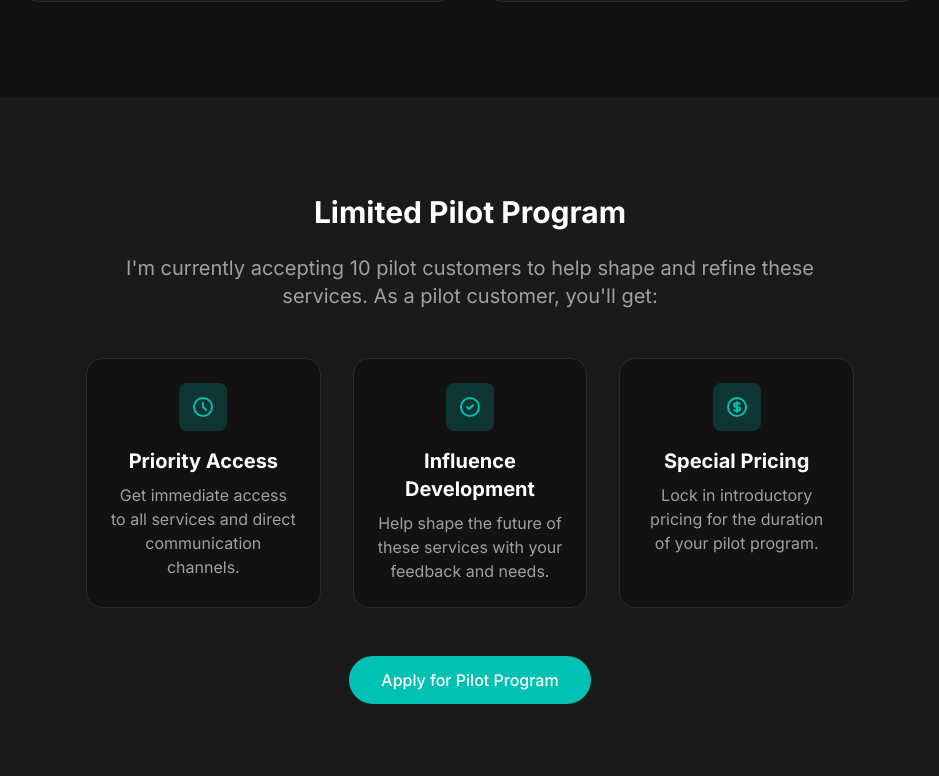
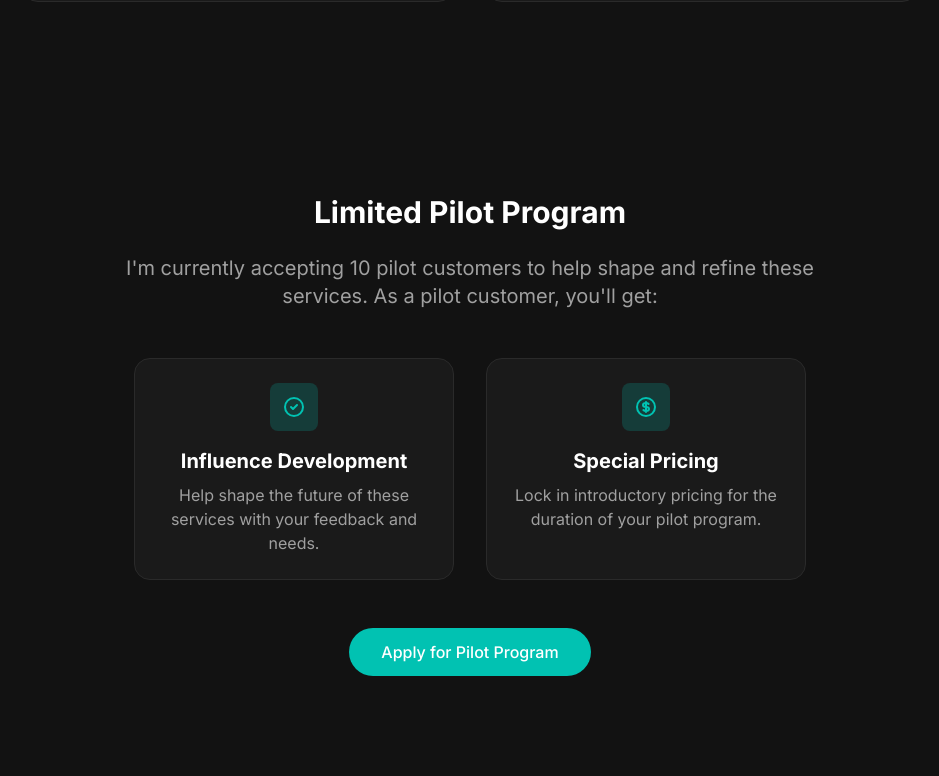
Before and after one commit to JohannesBorge/borge, a Next.js app: page / in a window 1280 px wide. Shown: the part 1104-1880 px from the top of the page, without its empty margins (170-1109 px from the left). Built offline with nearby package versions, Linux system fonts and the light colour scheme.

Commit message:
Update Pilot Customers Section: change background, remove one column, add animations

```diff
--- a/app/page.tsx
+++ b/app/page.tsx
@@ -111,24 +111,20 @@ export default function Home() {
       </section>
 
       {/* Pilot Customers Section */}
-      <section className="py-24 bg-surface">
+      <section className="py-24 bg-background">
         <div className="max-w-7xl mx-auto px-4 sm:px-6 lg:px-8">
           <div className="text-center max-w-3xl mx-auto">
             <h2 className="text-3xl font-bold mb-6 text-text-primary animate-fade-in">Limited Pilot Program</h2>
             <p className="text-xl text-text-secondary mb-8 animate-fade-in-up">
               I'm currently accepting 10 pilot customers to help shape and refine these services. As a pilot customer, you'll get:
             </p>
-            <div className="grid md:grid-cols-3 gap-8 mt-12">
-              <div className="bg-background p-6 rounded-2xl border border-border">
-                <div className="w-12 h-12 bg-teal-500/20 rounded-lg flex items-center justify-center mb-4 mx-auto">
-                  <svg className="w-6 h-6 text-teal-500" fill="none" stroke="currentColor" viewBox="0 0 24 24">
-                    <path strokeLinecap="round" strokeLinejoin="round" strokeWidth={2} d="M12 8v4l3 3m6-3a9 9 0 11-18 0 9 9 0 0118 0z" />
-                  </svg>
-                </div>
-                <h3 className="text-xl font-bold mb-2 text-text-primary">Priority Access</h3>
-                <p className="text-text-secondary">Get immediate access to all services and direct communication channels.</p>
-              </div>
-              <div className="bg-background p-6 rounded-2xl border border-border">
+            <div className="grid md:grid-cols-2 gap-8 mt-12 max-w-2xl mx-auto">
+              <motion.div
+                initial={{ opacity: 0, y: 20 }}
+                animate={{ opacity: 1, y: 0 }}
+                transition={{ duration: 0.5, delay: 0.2 }}
+                className="bg-surface p-6 rounded-2xl border border-border"
+              >
                 <div className="w-12 h-12 bg-teal-500/20 rounded-lg flex items-center justify-center mb-4 mx-auto">
                   <svg className="w-6 h-6 text-teal-500" fill="none" stroke="currentColor" viewBox="0 0 24 24">
                     <path strokeLinecap="round" strokeLinejoin="round" strokeWidth={2} d="M9 12l2 2 4-4m6 2a9 9 0 11-18 0 9 9 0 0118 0z" />
@@ -136,8 +132,13 @@ export default function Home() {
                 </div>
                 <h3 className="text-xl font-bold mb-2 text-text-primary">Influence Development</h3>
                 <p className="text-text-secondary">Help shape the future of these services with your feedback and needs.</p>
-              </div>
-              <div className="bg-background p-6 rounded-2xl border border-border">
+              </motion.div>
+              <motion.div
+                initial={{ opacity: 0, y: 20 }}
+                animate={{ opacity: 1, y: 0 }}
+                transition={{ duration: 0.5, delay: 0.3 }}
+                className="bg-surface p-6 rounded-2xl border border-border"
+              >
                 <div className="w-12 h-12 bg-teal-500/20 rounded-lg flex items-center justify-center mb-4 mx-auto">
                   <svg className="w-6 h-6 text-teal-500" fill="none" stroke="currentColor" viewBox="0 0 24 24">
                     <path strokeLinecap="round" strokeLinejoin="round" strokeWidth={2} d="M12 8c-1.657 0-3 .895-3 2s1.343 2 3 2 3 .895 3 2-1.343 2-3 2m0-8c1.11 0 2.08.402 2.599 1M12 8V7m0 1v8m0 0v1m0-1c-1.11 0-2.08-.402-2.599-1M21 12a9 9 0 11-18 0 9 9 0 0118 0z" />
@@ -145,7 +146,7 @@ export default function Home() {
                 </div>
                 <h3 className="text-xl font-bold mb-2 text-text-primary">Special Pricing</h3>
                 <p className="text-text-secondary">Lock in introductory pricing for the duration of your pilot program.</p>
-              </div>
+              </motion.div>
             </div>
             <div className="mt-12">
               <button
```
